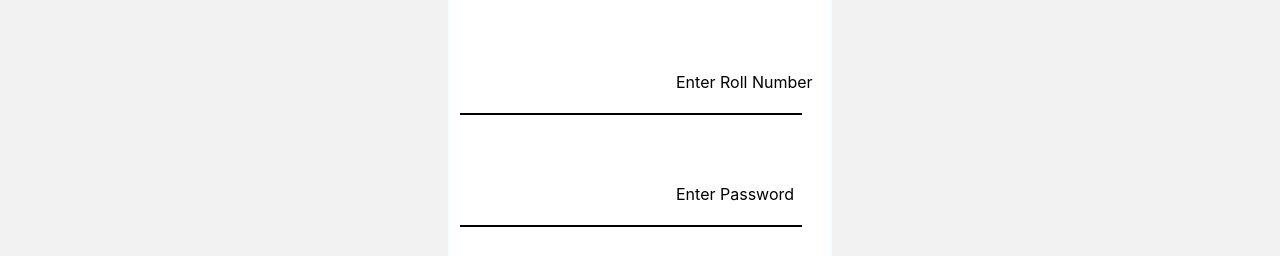
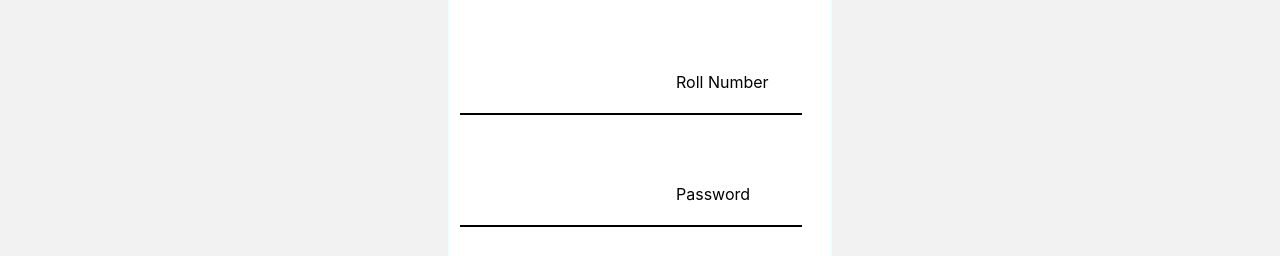
Before and after one commit to pronayguha13/Course-Match, a React (Create React App) app in the folder frontend/: page /sign_in in a window 1280 px wide. Shown: the part 178-434 px from the top of the page. Built offline with nearby package versions, Linux system fonts and the light colour scheme; a web font is replaced by a local one.

Commit message:
placeholder added on focus in login form input

```diff
--- a/frontend/src/Components/Forms/Login/LoginForm.jsx
+++ b/frontend/src/Components/Forms/Login/LoginForm.jsx
@@ -56,13 +56,14 @@ const LoginForm = ({ rollError, passwordError, loginFormSubmitHandler }) => {
               }
               style={rollError ? errorPlaceHolderStyle : null}
             >
-              <p> Enter Roll Number</p>
+              <p> Roll Number</p>
             </span>
             <input
               type="text"
               className={styles.RollNumberInput}
               name="roll_number"
               value={rollNumber}
+              placeholder={rollFocus ? "Enter Roll Number" : ""}
               onChange={(e) => _onChangeHandler(e)}
               onFocus={() => {
                 setRollFocus(true);
@@ -83,7 +84,7 @@ const LoginForm = ({ rollError, passwordError, loginFormSubmitHandler }) => {
               }
               style={passwordError ? errorPlaceHolderStyle : null}
             >
-              <p> Enter Password</p>
+              <p> Password</p>
             </span>
             <input
               type={isHidden ? "password" : "text"}
@@ -91,6 +92,7 @@ const LoginForm = ({ rollError, passwordError, loginFormSubmitHandler }) => {
               id="inputPassword3"
               value={password}
               name="password"
+              placeholder={passwordFocus ? "Enter Password" : ""}
               onChange={(e) => _onChangeHandler(e)}
               onFocus={() => setPasswordFocus(true)}
               onBlur={() => setPasswordFocus(false)}
```
